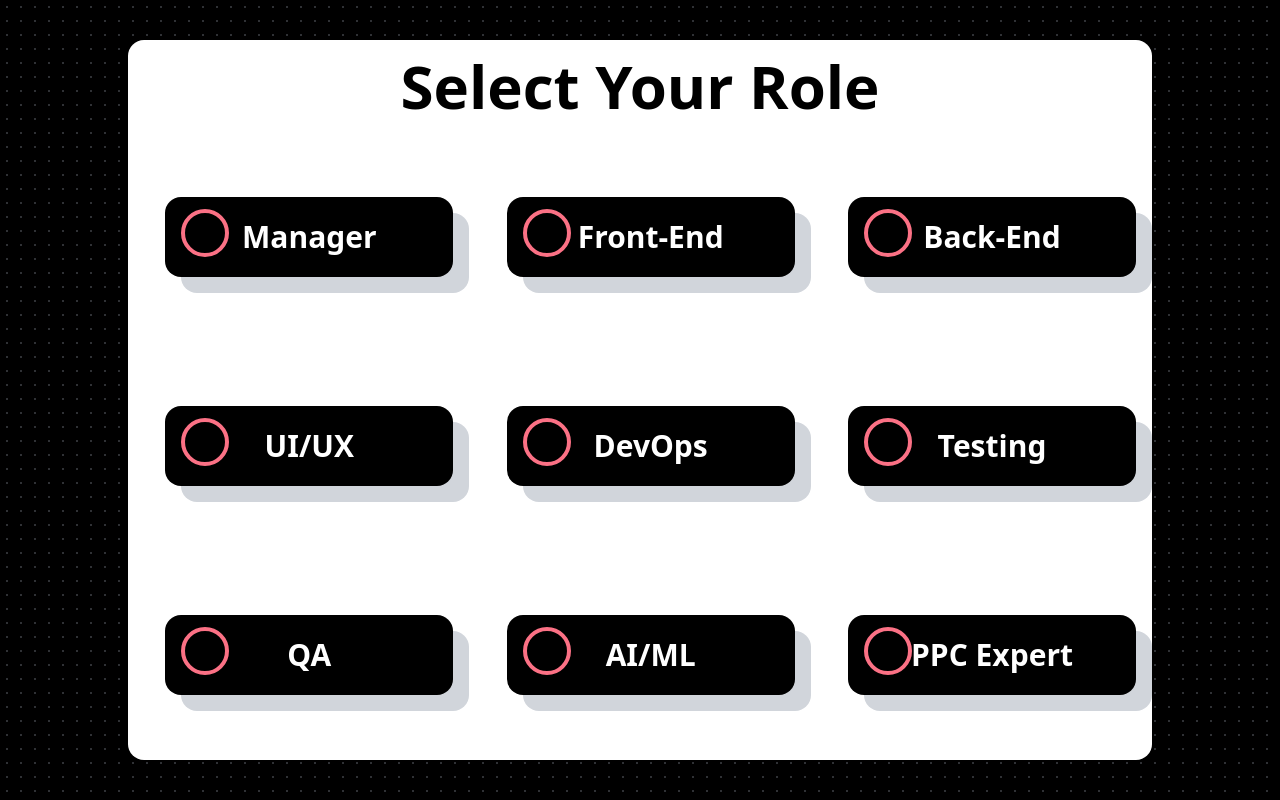
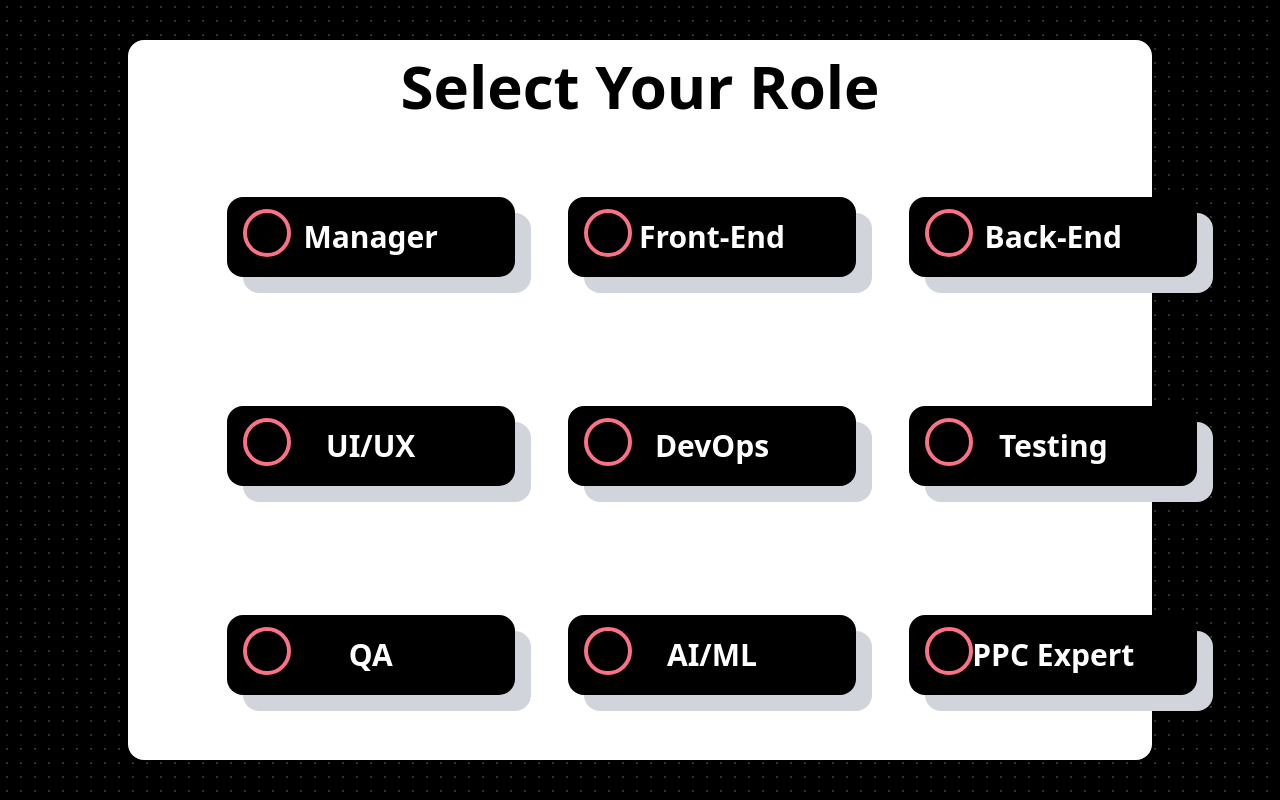
Before and after one commit to NikhilThakur3536/Task-Manager-And-Scheduler, a Next.js app in the folder Frontend/: page /login in a window 1280 px wide. Both pictures are taken after a click on the button "Select Role". Built offline with nearby package versions, Linux system fonts and the light colour scheme.

Commit message:
CustomHook Updated

```diff
--- a/Frontend/src/app/customhooks/useFormData.ts
+++ b/Frontend/src/app/customhooks/useFormData.ts
@@ -1,7 +1,7 @@
 import { useState } from "react";
 
-export function useFormData<T extends Record<string, string>>(initialVal: T) {
-    const [data, setData] = useState<T>(initialVal);
+export function useFormData(initialVal: Record<string, string>) {
+    const [data, setData] = useState(initialVal);
 
     function dataHandler(e: React.ChangeEvent<HTMLInputElement>) {
         const { name, value } = e.target;
--- a/Frontend/src/app/login/components/RoleComponent.tsx
+++ b/Frontend/src/app/login/components/RoleComponent.tsx
@@ -5,67 +5,73 @@ import { motion } from "framer-motion";
 import { useCallback, useRef } from "react";
 import { useFormData } from "@/app/customhooks/useFormData";
 
+// Define the expected props for the component
 interface RoleProps {
-    role: string;
-    selectedRole: string | null;
-    onRoleSelect: (role: string | null) => void;
+    role: string; // The role name
+    selectedRole: string | null; // The currently selected role
+    onRoleSelect: (role: string | null) => void; // Function to update selected role
 }
 
 export const RoleComponent = ({ role, selectedRole, onRoleSelect }: RoleProps) => {
+    // Check if the role is currently selected
     const isSelected = selectedRole === role;
-    const formState = useFormData({ role: "" });
 
-    // Store previous data reference to prevent unnecessary updates
-    const prevDataRef = useRef(formState.data);
+    // Use custom hook for managing form state
+    const { data, dataHandler } = useFormData({ role: "" });
 
-    // ✅ Optimized role selection handler
-    const roleSelectionHandler = useCallback(() => {
-        const newRole = isSelected ? "" : role;
-        console.log("Role being set:", newRole); // 🔹 Logs before update
+    // Store previous data to prevent unnecessary re-renders
+    const prevDataRef = useRef(data);
 
-        onRoleSelect(isSelected ? null : role);
-        formState.dataHandler({
-            target: { name: "role", value: newRole }
-        } as React.ChangeEvent<HTMLInputElement>);
+    // Function to handle role selection
+    const handleRoleSelection = useCallback(() => {
+        const newRole = isSelected ? "" : role; // Toggle selection
+        console.log("Role being set:", newRole); // Log the new role selection
 
-        // Log data only if it has changed
-        if (prevDataRef.current !== formState.data) {
-            console.log("Updated Data State:", formState.data);
-            prevDataRef.current = formState.data; // Update reference
+        // Update selected role state
+        onRoleSelect(newRole || null);
+
+        // Update form state
+        dataHandler({ target: { name: "role", value: newRole } } as React.ChangeEvent<HTMLInputElement>);
+
+        // Log data changes only if they occur
+        if (prevDataRef.current !== data) {
+            console.log("Updated Data State:", data);
+            prevDataRef.current = data;
         }
-    }, [isSelected, role, onRoleSelect, formState.dataHandler]);
+    }, [isSelected, role, onRoleSelect, data, dataHandler]);
 
     return (
-        <div className="flex justify-center items-center ml-24 transform translate-x-6">
-            <div className="z-20 h-full w-full grid grid-row-4 grid-cols-2 place-items-center">
+        <div className="flex justify-center items-center ml-24 translate-x-6">
+            {/* Animated container for role selection */}
             <motion.div
                 className="relative m-2 w-72 h-20 cursor-pointer rounded-2xl"
-                    onClick={roleSelectionHandler}
-                    initial={{ y: 0 }}
-                    whileHover={{ y: -10, boxShadow: "20px 20px 30px 20px rgba(50, 50, 50, 0.48)" }}
-                    transition={{ duration: 0.3, ease: "easeIn" }}
+                onClick={handleRoleSelection} // Handle click event
+                initial={{ y: 0 }} // Initial position
+                whileHover={{ y: -10, boxShadow: "20px 20px 30px 20px rgba(50, 50, 50, 0.48)" }} // Hover animation
+                transition={{ duration: 0.3, ease: "easeIn" }} // Smooth transition
             >
-                    {/* Main Role Selection Container */}
-                    <div className="absolute z-50 bg-black w-full h-full rounded-2xl">
+                {/* Main selection box */}
+                <div className="absolute z-50 bg-black w-full h-full rounded-2xl flex justify-center items-center">
+                    {/* Hidden checkbox for selection */}
                     <input
                         name="role"
                         type="checkbox"
                         value={role}
                         checked={isSelected}
-                            onChange={roleSelectionHandler}
+                        onChange={handleRoleSelection}
                         className="absolute left-4 top-2 w-12 h-12 cursor-pointer appearance-none rounded-full border-4 border-rose-400 transform translate-y-1"
                     />
-                        {isSelected && <FaCheckDouble className="absolute left-6 top-6 text-rose-400 transform translate-x-1" size={25} />}
-                        <div className="flex justify-center items-center w-72 h-20 rounded-2xl">
-                            <h3 className={`text-3xl font-bold ${isSelected ? "text-rose-400" : "text-white"}`}>
-                                {role}
-                            </h3>
+
+                    {/* Check icon displayed when role is selected */}
+                    {isSelected && <FaCheckDouble className="absolute left-6 top-6 text-rose-400" size={25} />}
+
+                    {/* Display the role name with dynamic styling */}
+                    <h3 className={`text-3xl font-bold ${isSelected ? "text-rose-400" : "text-white"}`}>{role}</h3>
                 </div>
-                    </div>
-                    {/* Shadow Effect */}
+
+                {/* Background shadow effect for depth */}
                 <div className="absolute z-30 bg-gray-300 w-full h-full rounded-2xl top-4 left-4" />
             </motion.div>
         </div>
-        </div>
     );
 };
```
Lines whose indentation alone changed are shown as unchanged.
